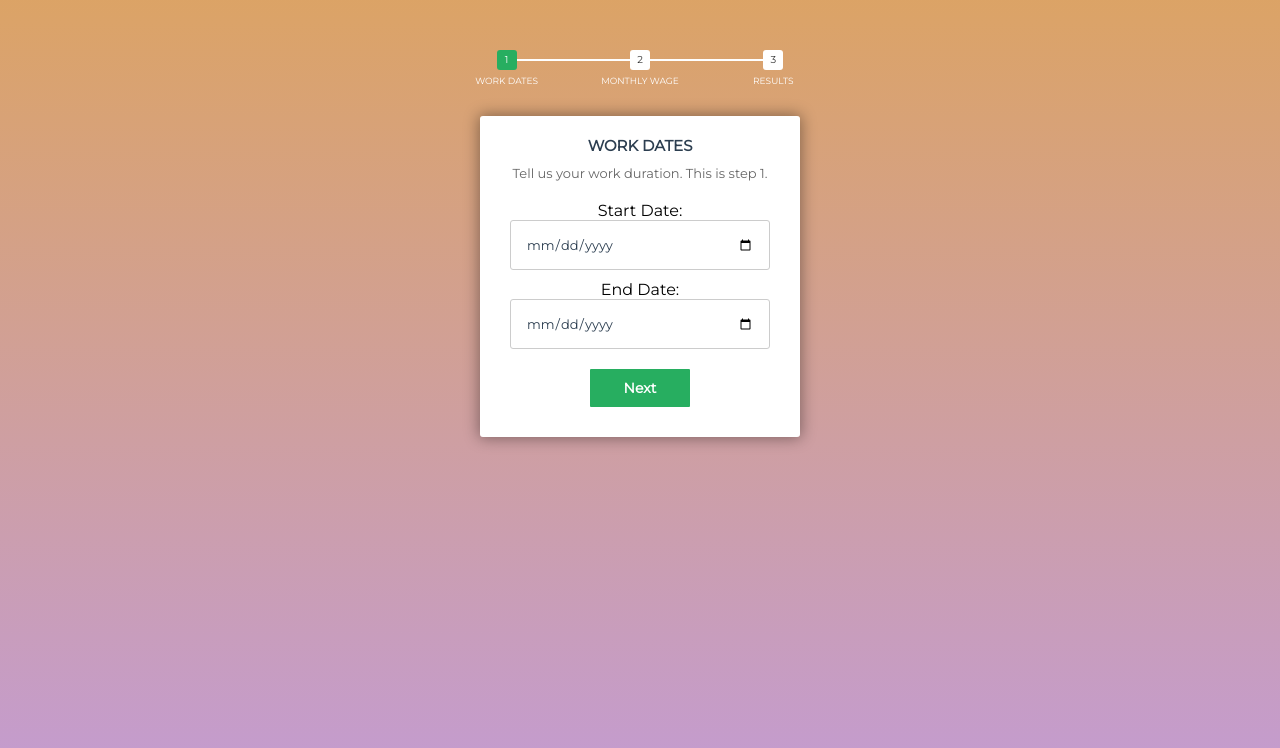
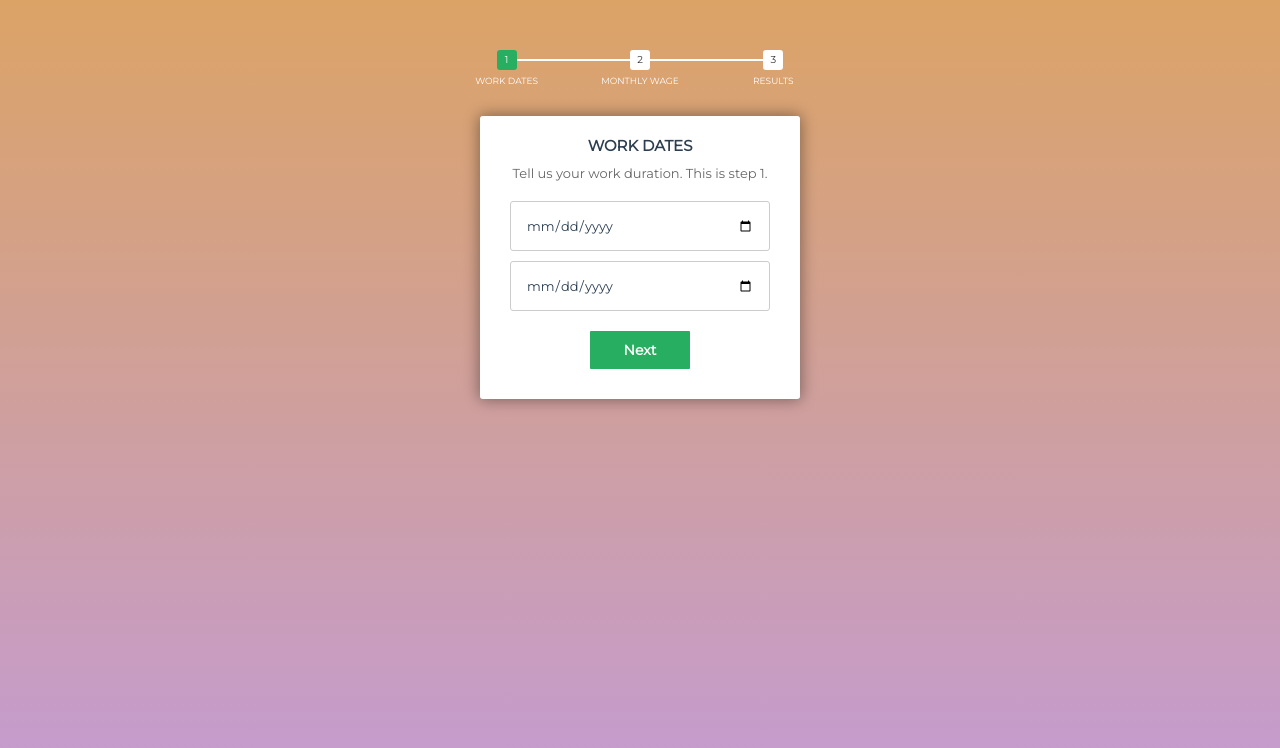
Before and after one commit to chaewonkim8/wage-calculator, a website: page version01/index.html in a window 1280 px wide. Drawn offline with nearby package versions, Linux system fonts and the light colour scheme.

Commit message:
minor design change

```diff
--- a/version01/index.html
+++ b/version01/index.html
@@ -21,10 +21,10 @@
     <fieldset class="first-fieldset">
       <h2 class="fs-title">Work Dates</h2>
       <h3 class="fs-subtitle">Tell us your work duration. This is step 1.</h3>
-      <label for="start_date">Start Date:</label>
+      <!--<label for="start_date">Start Date:</label>-->
       <input type="date" id="start_date" name="start_date" required />
       <br />
-      <label for="end_date">End Date:</label>
+      <!--<label for="end_date">End Date:</label>-->
       <input type="date" id="end_date" name="end_date" required />
       <br />
       <input type="button" name="next" class="next action-button" value="Next" />
```
